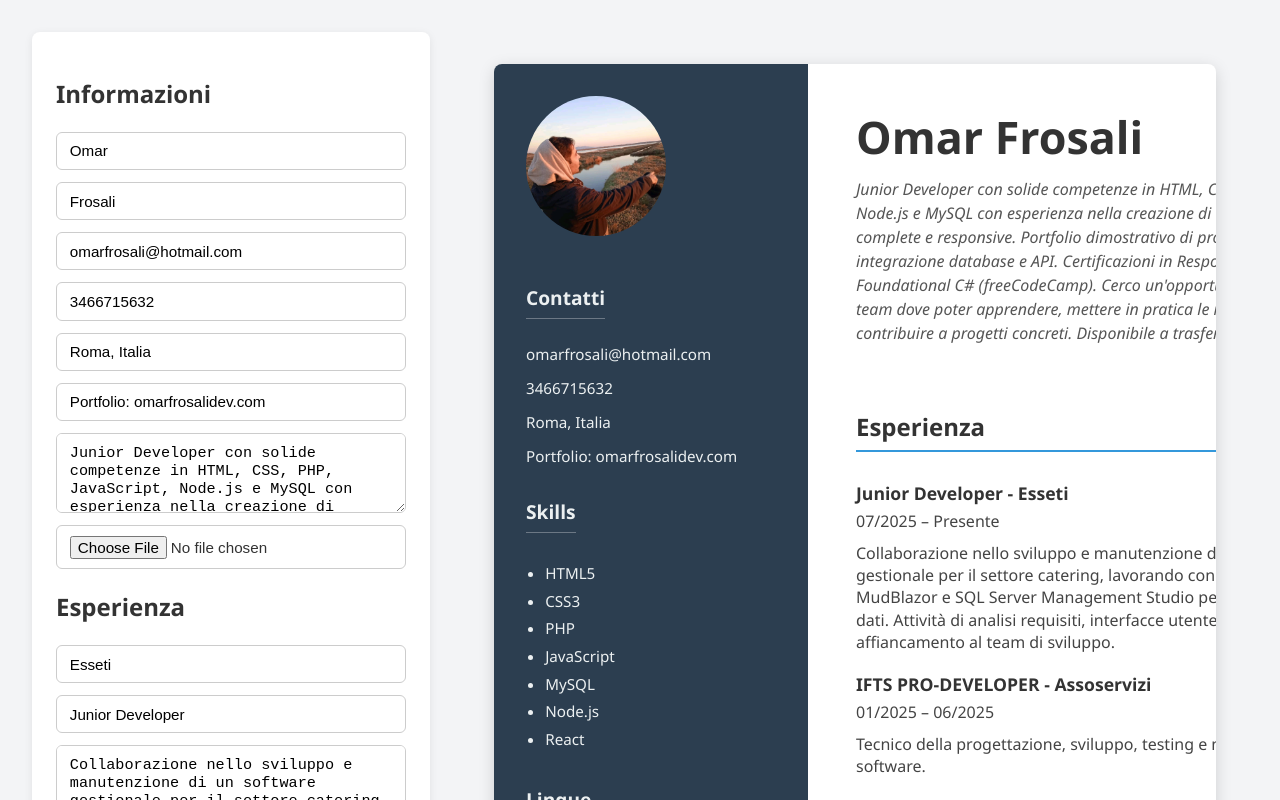
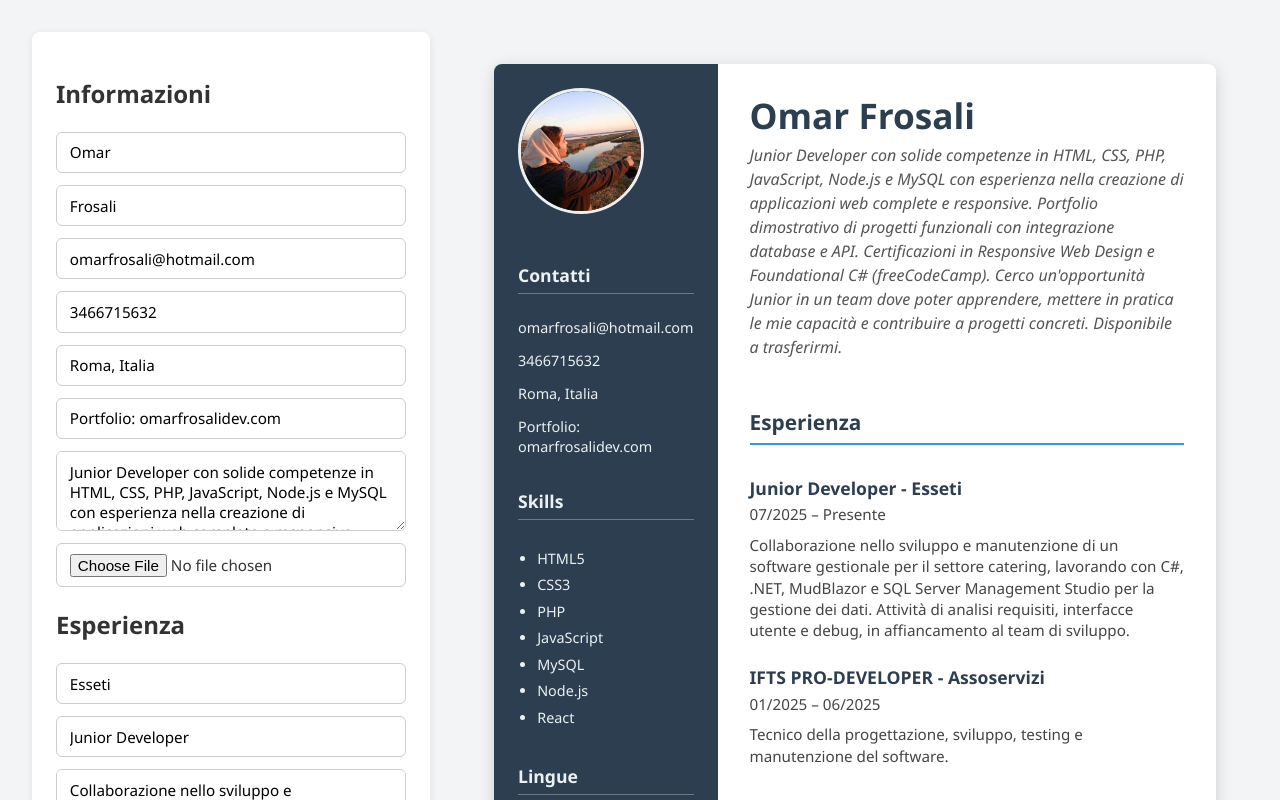
Before and after one commit to OmarF027/CV_Application, a React (Vite) app: page / in a window 1280 px wide. Shown: the top 800 px of the page. Built offline with nearby package versions, Linux system fonts and the light colour scheme.

Commit message:
Sistemato PDF e STAMPA

```diff
--- a/src/styles.css
+++ b/src/styles.css
@@ -33,51 +33,54 @@ body {
 }
 
 .cv-container {
-  display: flex;
   width: 100%;
-  max-width: 100%;
-  min-height: 1400px;
+  max-width: 210mm; /* Larghezza standard A4 */
+  min-height: 297mm; /* Altezza standard A4 */
   background: #fff;
   border-radius: 8px;
   box-shadow: 0 4px 16px rgba(0, 0, 0, 0.15);
   overflow: hidden;
+  display: flex;
+  margin: 0 auto;
 }
 
 .cv-container:empty {
-  min-width: 900px;
+  min-width: 210mm;
 }
 
 .cv-left {
-  flex: 1 1 25%;
-  min-width: 250px;
+  flex: 1 1 30%;
   background-color: #2c3e50;
   color: #ecf0f1;
-  padding: 2rem;
+  padding: 1.5rem;
   display: flex;
   flex-direction: column;
   align-items: flex-start;
+  box-sizing: border-box;
 }
 
 .cv-photo {
-  width: 140px;
-  height: 140px;
+  width: 120px;
+  height: 120px;
   border-radius: 50%;
   object-fit: cover;
   margin-bottom: 1.5rem;
   display: block;
+  border: 3px solid #ecf0f1;
 }
 
 .cv-left h3 {
   margin-top: 1.5rem;
-  font-size: 1.2rem;
+  font-size: 1.1rem;
   border-bottom: 1px solid rgba(255,255,255,0.3);
   padding-bottom: 0.3rem;
+  width: 100%;
 }
 
 .cv-left p,
 .cv-left li {
   margin: 0.4rem 0;
-  font-size: 0.95rem;
+  font-size: 0.9rem;
   line-height: 1.4;
 }
 
@@ -87,43 +90,46 @@ body {
 }
 
 .cv-right {
-  flex: 3 1 75%;
-  min-width: 600px;
-  padding: 3rem;
+  flex: 3 1 70%;
+  padding: 2rem;
   box-sizing: border-box;
   display: flex;
   flex-direction: column;
 }
 
 .cv-right h1 {
-  font-size: 2.8rem;
-  margin: 0;
+  font-size: 2.2rem;
+  margin: 0 0 0.5rem 0;
   font-weight: 700;
+  color: #2c3e50;
 }
 
 .cv-right .summary {
   font-style: italic;
-  margin: 1rem 0 2rem;
+  margin: 0 0 1.5rem 0;
   color: #555;
   line-height: 1.5;
+  font-size: 1rem;
 }
 
 .cv-right h2 {
-  margin-top: 2rem;
+  margin-top: 1.5rem;
   border-bottom: 2px solid #3498db;
   padding-bottom: 0.3rem;
-  font-size: 1.5rem;
+  font-size: 1.3rem;
+  color: #2c3e50;
 }
 
 .cv-right h3 {
-  margin: 0.5rem 0 0.2rem;
+  margin: 0.8rem 0 0.2rem;
   font-size: 1.1rem;
   font-weight: 600;
+  color: #2c3e50;
 }
 
 .cv-right p {
   margin: 0.2rem 0 0.6rem;
-  font-size: 1rem;
+  font-size: 0.95rem;
   color: #444;
   line-height: 1.4;
 }
@@ -138,6 +144,7 @@ textarea {
   border-radius: 6px;
   font-size: 0.95rem;
   box-sizing: border-box;
+  font-family: inherit;
 }
 
 textarea {
@@ -152,6 +159,7 @@ button {
   padding: 0.6rem 1.2rem;
   font-size: 0.95rem;
   transition: background 0.2s ease;
+  font-family: inherit;
 }
 
 button:hover {
@@ -223,6 +231,7 @@ button:hover {
   .cv-container {
     flex-direction: column;
     min-height: auto;
+    max-width: 100%;
   }
 
   .cv-left,
@@ -232,51 +241,94 @@ button:hover {
   }
 }
 
-/* --- PRINT --- */
+/* --- PRINT & PDF STYLES --- */
 @media print {
-  .left-panel { display: none; }
-
-  .right-panel {
-    position: absolute;
-    top: 0;
-    left: 0;
+  body {
+    background-color: white;
+    -webkit-print-color-adjust: exact;
+    print-color-adjust: exact;
     width: 100%;
+    margin: 0;
     padding: 0;
   }
 
+  .container {
+    display: block;
+    padding: 0;
+    width: 100%;
+  }
+
+  .left-panel {
+    display: none !important;
+  }
+
+  .right-panel {
+    display: block;
+    padding: 0;
+    width: 100%;
+    overflow: visible;
+  }
+
   .cv-container {
+    width: 100%;
+    max-width: 100%;
+    min-height: auto;
+    box-shadow: none;
+    border-radius: 0;
     display: flex;
     flex-direction: row;
-    width: 100%;
-    min-height: 100vh;
-    box-shadow: none;
-    border: none;
+    page-break-inside: avoid;
   }
 
   .cv-left {
-    flex: 1 1 25%;
-    min-width: 250px;
+    flex: 0 0 30%;
     background-color: #2c3e50 !important;
     color: #ecf0f1;
     -webkit-print-color-adjust: exact;
     print-color-adjust: exact;
-    padding: 1rem;
+    padding: 1.5rem;
+    min-height: 297mm;
   }
 
   .cv-right {
-    flex: 3 1 75%;
-    min-width: 600px;
+    flex: 0 0 70%;
     padding: 2rem;
-    display: flex;
-    flex-direction: column;
+    min-height: 297mm;
   }
 
-  .cv-right .summary {
-    margin-bottom: 0.5rem;
+  .buttons {
+    display: none;
   }
 
-  body {
-    -webkit-print-color-adjust: exact;
-    print-color-adjust: exact;
+  /* Ensure no elements are cut off */
+  .cv-container, .cv-left, .cv-right {
+    overflow: visible !important;
+  }
+
+  /* Set page size for printing */
+  @page {
+    size: portrait;
+    margin: 0;
   }
 }
+
+/* Additional styles for PDF generation */
+@media all {
+  .page-break {
+    display: none;
+  }
+}
+
+@media print {
+  .page-break {
+    display: block;
+    page-break-before: always;
+  }
+
+  html, body {
+    height: 100%;
+    margin: 0 !important;
+    padding: 0 !important;
+    overflow: visible !important;
+  }
+}
```
